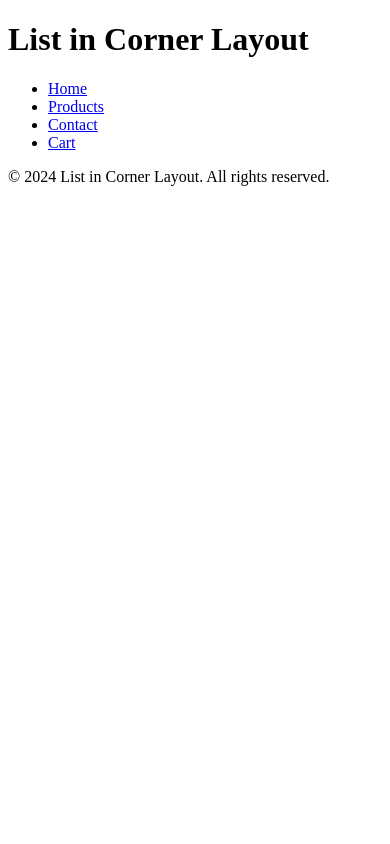
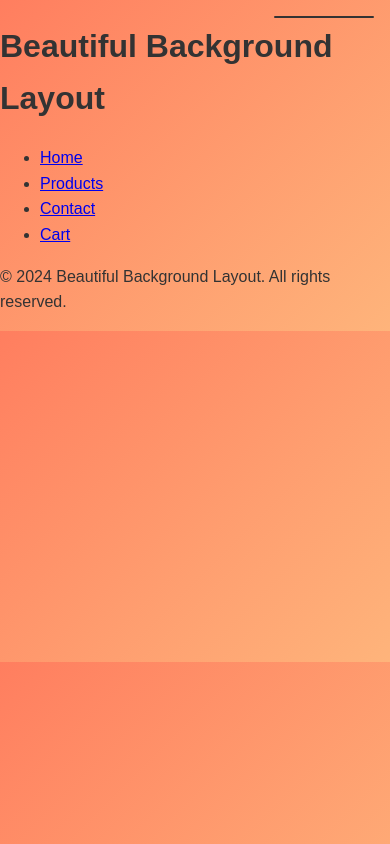
Before and after one commit to DiskiiVn/Webcam-, a plain HTML site: page index.html in a window 390 px wide. Drawn offline with Linux system fonts and the light colour scheme.

Commit message:
Update index.html

```diff
--- a/index.html
+++ b/index.html
@@ -3,12 +3,38 @@
 <head>
     <meta charset="UTF-8">
     <meta name="viewport" content="width=device-width, initial-scale=1.0">
-    <title>List in Corner Example</title>
-    <link rel="stylesheet" href="styles.css">
+    <title>Beautiful Background</title>
+    <style>
+        body {
+            font-family: 'Arial', sans-serif;
+            background: linear-gradient(135deg, #ff7e5f, #feb47b); /* Gradient từ màu cam sang màu hồng */
+            color: #333;
+            line-height: 1.6;
+            margin: 0;
+            padding: 0;
+        }
+
+        /* Ví dụ về đường kẻ ngang */
+        .horizontal-line {
+            position: fixed;
+            top: 1rem; /* Khoảng cách từ trên cùng */
+            right: 1rem; /* Khoảng cách từ bên phải */
+            width: 100px; /* Chiều dài của đường kẻ */
+            height: 2px; /* Độ dày của đường kẻ */
+            background-color: #333; /* Màu của đường kẻ */
+            border-radius: 2px; /* Tùy chọn: làm cho đường kẻ có cạnh tròn */
+            display: block; /* Đảm bảo đường kẻ ngang hiển thị đúng */
+            text-decoration: none; /* Loại bỏ gạch chân mặc định của liên kết */
+        }
+
+        .horizontal-line:hover {
+            background-color: #007bff; /* Màu khi di chuột qua */
+        }
+    </style>
 </head>
-<body> <div class="horizontal-line"></div>
+<body>
     <header>
-        <h1>List in Corner Layout</h1>
+        <h1>Beautiful Background Layout</h1>
         <nav>
             <ul>
                 <li><a href="#">Home</a></li>
@@ -23,14 +49,10 @@
         <!-- Nội dung chính của trang -->
     </main>
 
-    <div class="menu-toggle">
-        <div class="bar"></div>
-        <div class="bar"></div>
-        <div class="bar"></div>
-    </div>
+    <a href="https://example.com" class="horizontal-line"></a> <!-- Đường kẻ ngang có liên kết -->
 
     <footer>
-        <p>&copy; 2024 List in Corner Layout. All rights reserved.</p>
+        <p>&copy; 2024 Beautiful Background Layout. All rights reserved.</p>
     </footer>
 </body>
 </html>
```
